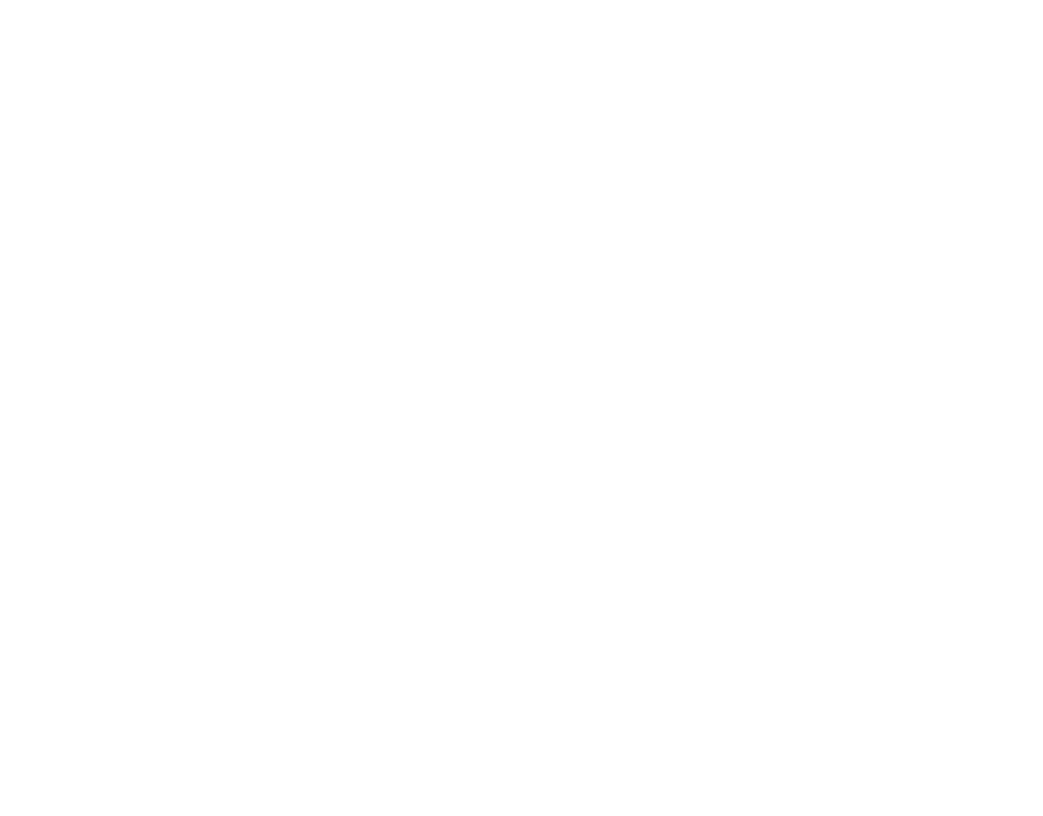
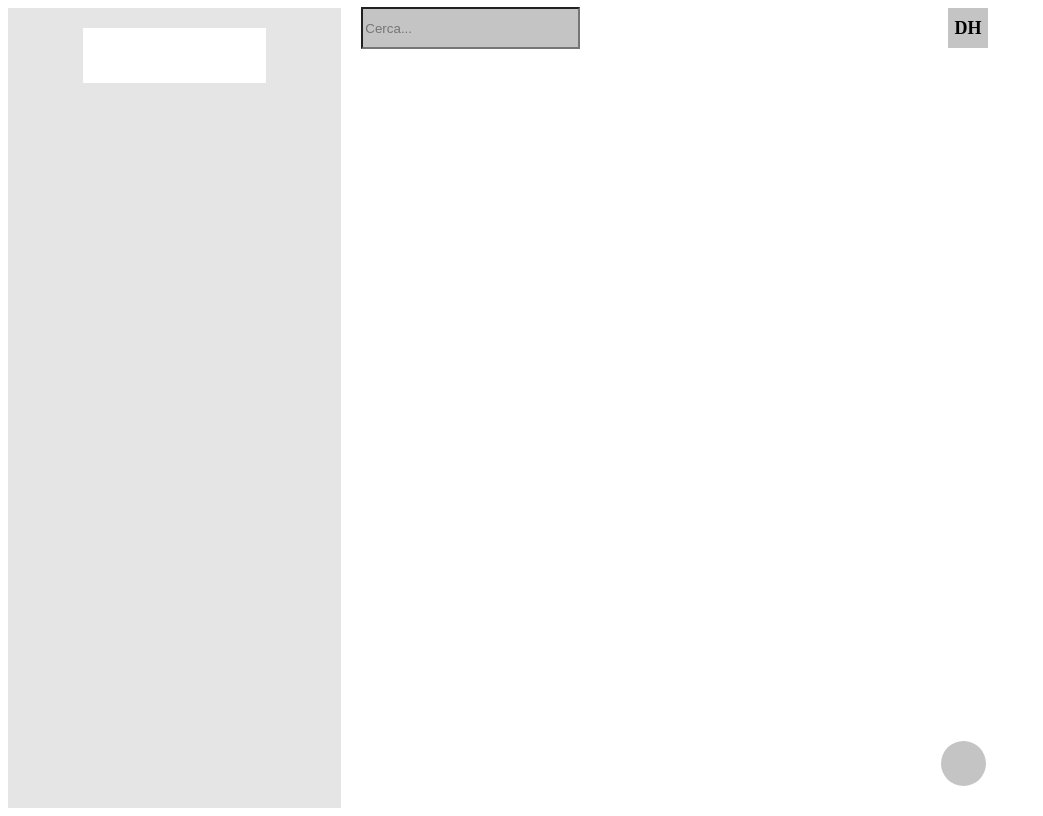
Before and after one commit to MatteoMusti/Css-Test, a plain HTML site: page index.html in a window 1280 px wide. Shown: the whole page, without its empty margins (0-1043 px from the left). Drawn offline with Linux system fonts and the light colour scheme.

Commit message:
implemented layout for test

```diff
--- a/index.html
+++ b/index.html
@@ -1,12 +1,28 @@
 <!DOCTYPE html>
 <html lang="en">
+
 <head>
     <meta charset="UTF-8">
     <meta http-equiv="X-UA-Compatible" content="IE=edge">
     <meta name="viewport" content="width=device-width, initial-scale=1.0">
     <title>Prova</title>
+    <link rel="stylesheet" href="style.css">
 </head>
+
 <body>
+    <div class="container">
+        <header>
+            <input type="text" placeholder="Cerca...">
+            <div class="icon">
+                <div class="text">DH</div></div>
+        </header>
+        <main>
+            <div class="circle"></div>
+        </main>
+        <aside>
+            <div class="placeholder"></div>
+        </aside>
+    </div>
+</body>
 
-</body>
 </html>
--- /dev/null
+++ b/style.css
@@ -0,0 +1,66 @@
+.container {
+    width: 1000px;
+    height: 800px;
+    display: grid;
+    grid-template-columns: 1fr 2fr;
+    grid-template-rows: 5% 95%;
+
+}
+
+aside {
+    grid-column: 1;
+    grid-row: 1/3;
+}
+
+header {
+    grid-column: 2;
+    display: flex;
+    justify-content: space-between;
+    align-items: center;
+    padding: 20px 20px;
+}
+
+aside {
+    background-color: #E5E5E5;;
+}
+
+main {
+    display: flex;
+    justify-content: flex-end;
+    align-items: flex-end;
+}
+
+.icon {
+    width: 40px;
+    height: 40px;
+    background-color: #C4C4C4;
+    font-weight: 700;
+    font-size: 18px;
+    display: flex;
+}
+
+.text {
+    margin: auto;
+}
+
+.circle {
+    width: 45px;
+    height: 45px;
+    border-radius: 50%;
+    background-color: #C4C4C4;
+    margin: 0 22px 22px 0;
+}
+
+.placeholder {
+    width: 183px;
+    height: 55px;
+    background-color: white;
+    margin: 20px auto;
+}
+
+input {
+    width: 211px;
+    height: 36px;
+    background-color:
+    #C4C4C4;
+}
```
